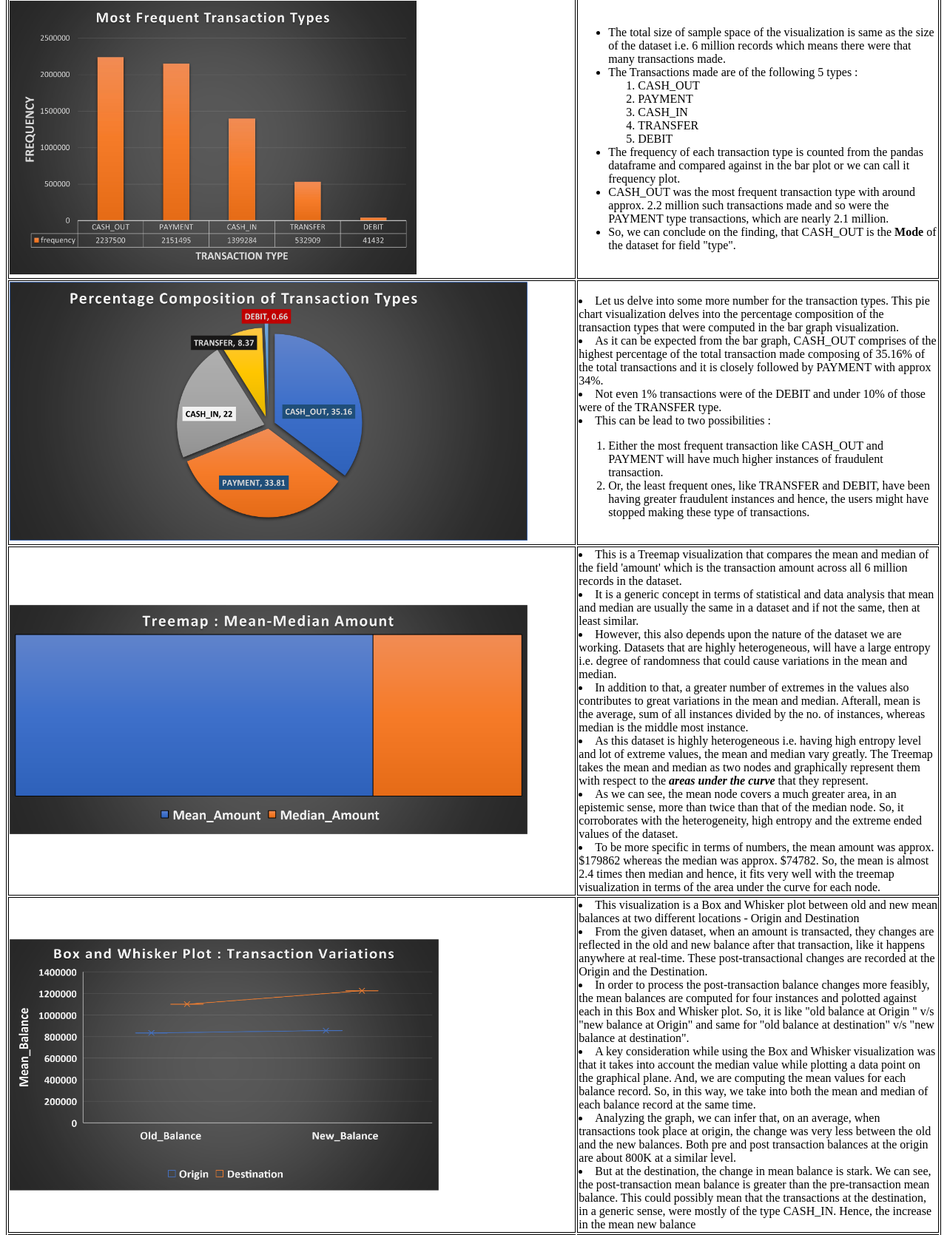
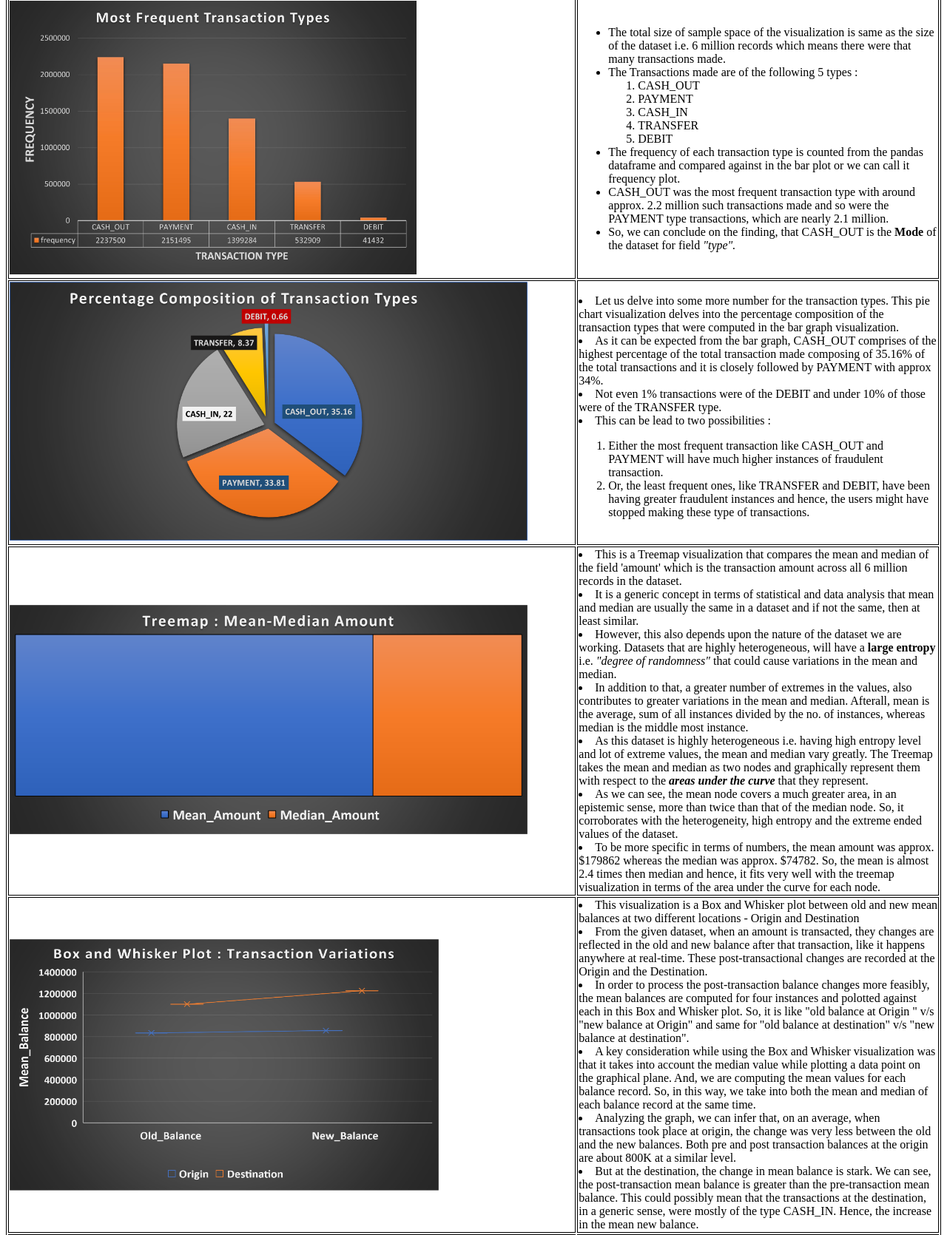
Before and after one commit to pk9444/StoutCaseStudyAnalysis, a Flask app: page /visualizations in a window 1280 px wide. Shown: the part 113-1783 px from the top of the page at 74% size. Run offline with Flask 2, Linux system fonts and the light colour scheme; parts of the project's set-up code (start-up, migrations or seed data) failed here and were passed over.

Commit message:
text edits

```diff
--- a/templates/visualizations.html
+++ b/templates/visualizations.html
@@ -58,7 +58,7 @@
                  we can call it frequency plot.</li>
                 <li> CASH_OUT was the most frequent transaction type with around approx. 2.2 million such transactions made and so were
                 the PAYMENT type transactions, which are nearly 2.1 million. </li>
-                <li>So, we can conclude on the finding, that CASH_OUT is the <b>Mode</b> of the dataset for field "type". </li>
+                <li>So, we can conclude on the finding, that CASH_OUT is the <b>Mode</b> of the dataset for field <i>"type".</i> </li>
             </ul> </td>
     </tr>
     <!-- New row for pie chart -->
@@ -87,8 +87,8 @@
             <li> It is a generic concept in terms of statistical and data analysis that mean and median are usually the same in a
             dataset and if not the same, then at least similar. </li>
             <li> However, this also depends upon the nature of the dataset we are working. Datasets that are highly heterogeneous, will have a
-            large entropy i.e. degree of randomness that could cause variations in the mean and median. </li>
-            <li> In addition to that, a greater number of extremes in the values also contributes to great variations in the mean and median.
+                <b>large entropy </b> i.e. <i>"degree of randomness"</i> that could cause variations in the mean and median. </li>
+            <li> In addition to that, a greater number of extremes in the values, also contributes to greater variations in the mean and median.
             Afterall, mean is the average, sum of all instances divided by the no. of instances, whereas median is the middle most instance.</li>
             <li> As this dataset is highly heterogeneous i.e. having high entropy level and lot of extreme values, the mean and median vary greatly.
                 The Treemap takes the mean and median as two nodes and graphically represent them with respect to the <b><i>areas under the curve</i> </b>
@@ -117,7 +117,7 @@
             and the new balances. Both pre and post transaction balances at the origin are about 800K at a similar level.</li>
             <li> But at the destination, the change in mean balance is stark. We can see, the post-transaction mean balance is greater than the
             pre-transaction mean balance. This could possibly mean that the transactions at the destination, in a generic sense, were mostly of
-            the type CASH_IN. Hence, the increase in the mean new balance </li>
+            the type CASH_IN. Hence, the increase in the mean new balance. </li>
         </td>
     </tr>
     <!-- New Row -->
```
